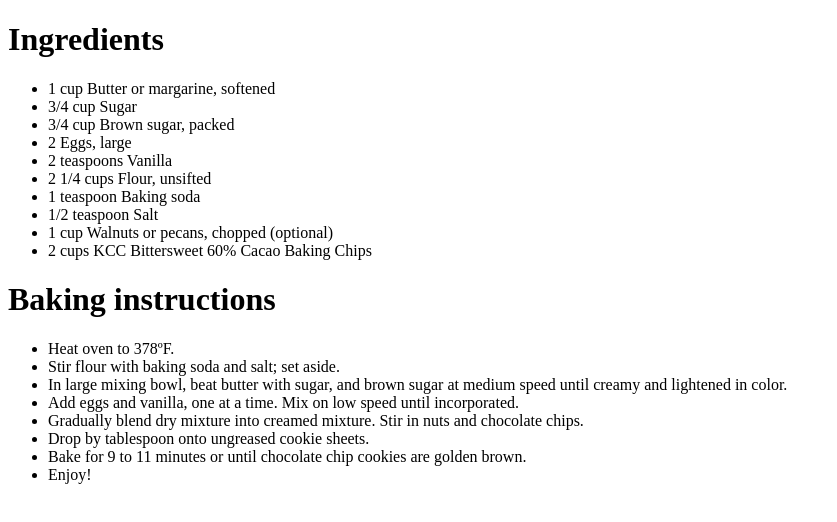
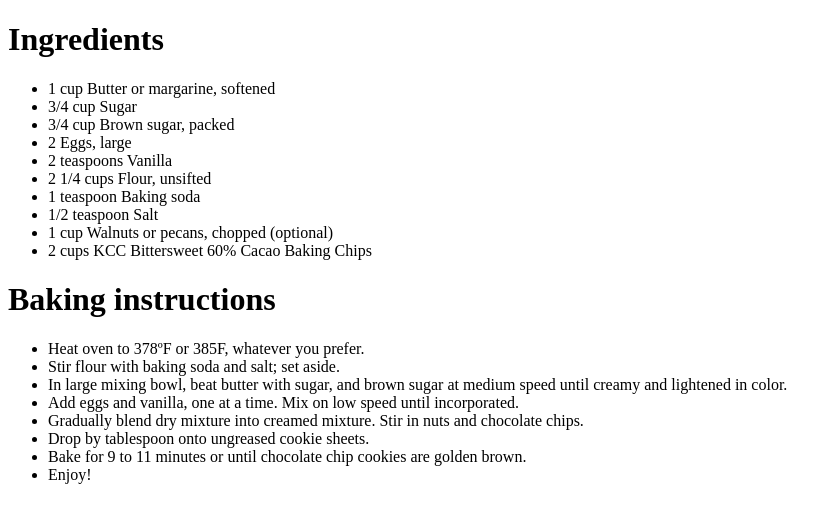
Before and after one commit to Santzai/coocomp, a plain HTML site: page secret recipe.htm in a window 1280 px wide. Shown: the whole page, without its empty margins (0-837 px from the left). Drawn offline with Linux system fonts and the light colour scheme.

Commit message:
Update temperature or whatever you prefer.htm

```diff
--- a/secret recipe.htm
+++ b/secret recipe.htm
@@ -17,7 +17,7 @@
 </ul>
 <h1>Baking instructions</h1>
 <ul>
-<li>Heat oven to 378ºF.</li>
+<li>Heat oven to 378ºF or 385F, whatever you prefer.</li>
 <li>Stir flour with baking soda and salt; set aside.</li>
 <li>In large mixing bowl, beat butter with sugar, and brown sugar at medium speed until creamy and lightened in color.</li>
 <li>Add eggs and vanilla, one at a time. Mix on low speed until incorporated.</li>
```
